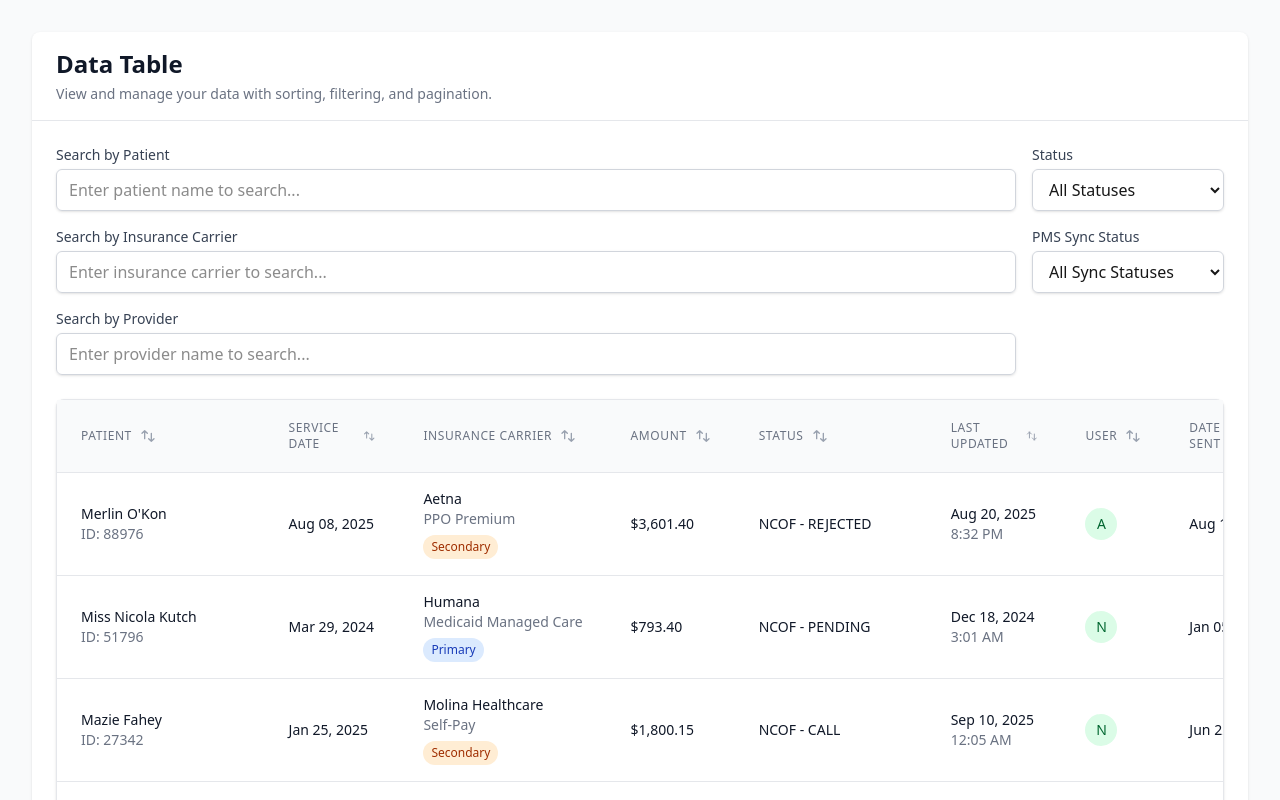
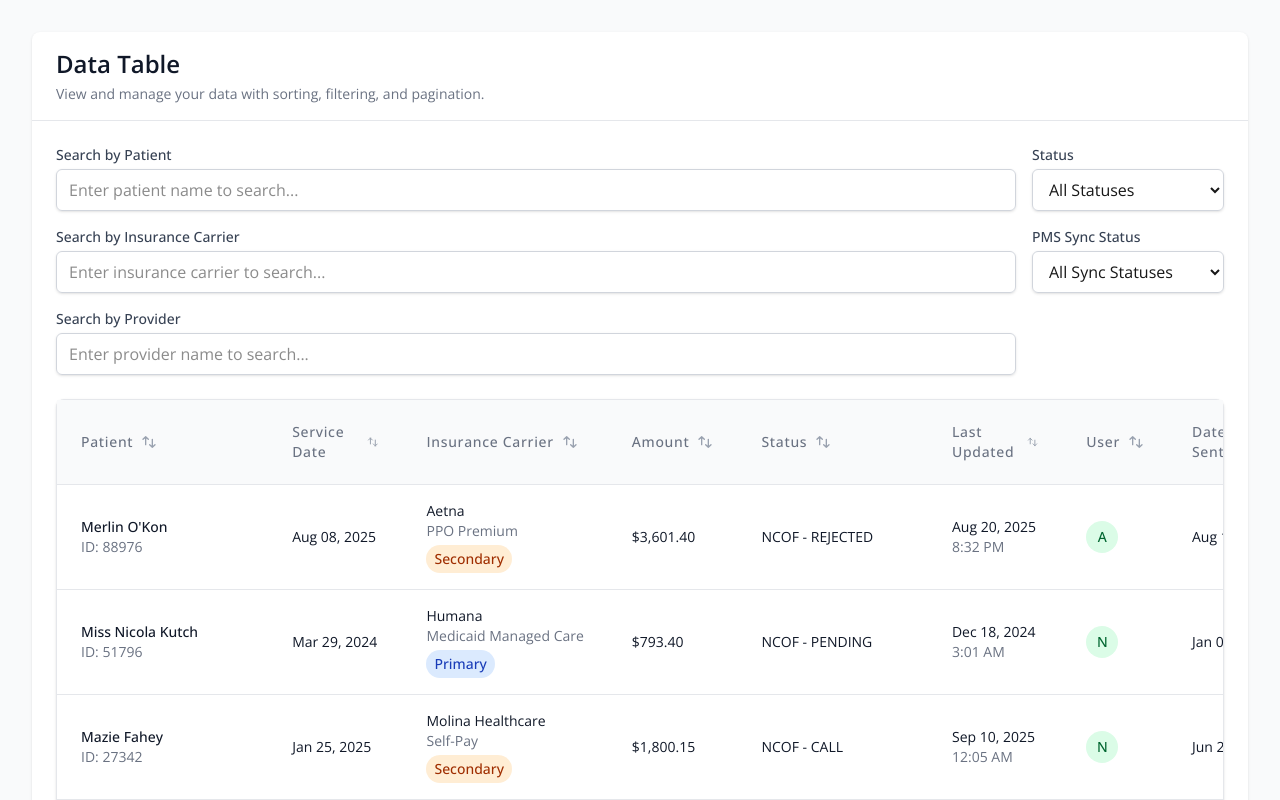
Before and after one commit to thantheinthwin/data-table, a Next.js app: page / in a window 1280 px wide. Shown: the top 800 px of the page. Built offline with nearby package versions, Linux system fonts and the light colour scheme.

Commit message:
Update font styles in globals.css and layout.tsx to use Open Sans instead of Inter. Adjust table component styles to increase font size from xs to sm for better readability across all table headers and related elements.

```diff
--- a/src/app/globals.css
+++ b/src/app/globals.css
@@ -8,8 +8,7 @@
 @theme inline {
   --color-background: var(--background);
   --color-foreground: var(--foreground);
-  --font-sans: var(--font-inter);
-  --font-mono: var(--font-jetbrains-mono);
+  --font-sans: var(--font-open-sans);
 }
 
 @media (prefers-color-scheme: dark) {
@@ -22,5 +21,5 @@
 body {
   background: var(--background);
   color: var(--foreground);
-  font-family: var(--font-inter), system-ui, -apple-system, sans-serif;
+  font-family: var(--font-open-sans), system-ui, -apple-system, sans-serif;
 }
--- a/src/app/layout.tsx
+++ b/src/app/layout.tsx
@@ -1,10 +1,10 @@
 import type { Metadata } from 'next';
-import { JetBrains_Mono } from 'next/font/google';
+import { Open_Sans } from 'next/font/google';
 import './globals.css';
 import QueryProvider from '@/components/providers/QueryProvider';
 
-const jetbrainsMono = JetBrains_Mono({
-  variable: '--font-jetbrains-mono',
+const openSans = Open_Sans({
+  variable: '--font-open-sans',
   subsets: ['latin'],
 });
 
@@ -20,7 +20,7 @@ export default function RootLayout({
 }>) {
   return (
     <html lang="en">
-      <body className={`${jetbrainsMono.variable} antialiased`}>
+      <body className={`${openSans.variable} antialiased`}>
         <QueryProvider>{children}</QueryProvider>
       </body>
     </html>
--- a/src/components/table/Table.tsx
+++ b/src/components/table/Table.tsx
@@ -102,7 +102,7 @@ export default function Table({
           <tr>
             <th
               scope="col"
-              className="px-6 py-3 text-left text-xs font-medium text-gray-500 uppercase tracking-wider cursor-pointer hover:bg-gray-100 transition-colors"
+              className="px-6 py-3 text-left text-sm font-medium text-gray-500 tracking-wider cursor-pointer hover:bg-gray-100 transition-colors"
               onClick={() => onSort('patient')}
             >
               <div className="flex items-center gap-2">
@@ -116,7 +116,7 @@ export default function Table({
             </th>
             <th
               scope="col"
-              className="px-6 py-3 text-left text-xs font-medium text-gray-500 uppercase tracking-wider cursor-pointer hover:bg-gray-100 transition-colors"
+              className="px-6 py-3 text-left text-sm font-medium text-gray-500 tracking-wider cursor-pointer hover:bg-gray-100 transition-colors"
               onClick={() => onSort('serviceDate')}
             >
               <div className="flex items-center gap-2">
@@ -130,7 +130,7 @@ export default function Table({
             </th>
             <th
               scope="col"
-              className="px-6 py-3 text-left text-xs font-medium text-gray-500 uppercase tracking-wider cursor-pointer hover:bg-gray-100 transition-colors"
+              className="px-6 py-3 text-left text-sm font-medium text-gray-500 tracking-wider cursor-pointer hover:bg-gray-100 transition-colors"
               onClick={() => onSort('insuranceCarrier')}
             >
               <div className="flex items-center gap-2">
@@ -144,7 +144,7 @@ export default function Table({
             </th>
             <th
               scope="col"
-              className="px-6 py-3 text-left text-xs font-medium text-gray-500 uppercase tracking-wider cursor-pointer hover:bg-gray-100 transition-colors"
+              className="px-6 py-3 text-left text-sm font-medium text-gray-500 tracking-wider cursor-pointer hover:bg-gray-100 transition-colors"
               onClick={() => onSort('amount')}
             >
               <div className="flex items-center gap-2">
@@ -158,7 +158,7 @@ export default function Table({
             </th>
             <th
               scope="col"
-              className="px-6 py-3 text-left text-xs font-medium text-gray-500 uppercase tracking-wider cursor-pointer hover:bg-gray-100 transition-colors"
+              className="px-6 py-3 text-left text-sm font-medium text-gray-500 tracking-wider cursor-pointer hover:bg-gray-100 transition-colors"
               onClick={() => onSort('status')}
             >
               <div className="flex items-center gap-2">
@@ -172,7 +172,7 @@ export default function Table({
             </th>
             <th
               scope="col"
-              className="px-6 py-3 text-left text-xs font-medium text-gray-500 uppercase tracking-wider cursor-pointer hover:bg-gray-100 transition-colors"
+              className="px-6 py-3 text-left text-sm font-medium text-gray-500 tracking-wider cursor-pointer hover:bg-gray-100 transition-colors"
               onClick={() => onSort('lastUpdated')}
             >
               <div className="flex items-center gap-2">
@@ -186,7 +186,7 @@ export default function Table({
             </th>
             <th
               scope="col"
-              className="px-6 py-3 text-left text-xs font-medium text-gray-500 uppercase tracking-wider cursor-pointer hover:bg-gray-100 transition-colors"
+              className="px-6 py-3 text-left text-sm font-medium text-gray-500 tracking-wider cursor-pointer hover:bg-gray-100 transition-colors"
               onClick={() => onSort('user')}
             >
               <div className="flex items-center gap-2">
@@ -200,7 +200,7 @@ export default function Table({
             </th>
             <th
               scope="col"
-              className="px-6 py-3 text-left text-xs font-medium text-gray-500 uppercase tracking-wider cursor-pointer hover:bg-gray-100 transition-colors"
+              className="px-6 py-3 text-left text-sm font-medium text-gray-500 tracking-wider cursor-pointer hover:bg-gray-100 transition-colors"
               onClick={() => onSort('dateSent')}
             >
               <div className="flex items-center gap-2">
@@ -214,7 +214,7 @@ export default function Table({
             </th>
             <th
               scope="col"
-              className="px-6 py-3 text-left text-xs font-medium text-gray-500 uppercase tracking-wider cursor-pointer hover:bg-gray-100 transition-colors"
+              className="px-6 py-3 text-left text-sm font-medium text-gray-500 tracking-wider cursor-pointer hover:bg-gray-100 transition-colors"
               onClick={() => onSort('dateSentOrig')}
             >
               <div className="flex items-center gap-2">
@@ -231,7 +231,7 @@ export default function Table({
             </th>
             <th
               scope="col"
-              className="px-6 py-3 text-left text-xs font-medium text-gray-500 uppercase tracking-wider cursor-pointer hover:bg-gray-100 transition-colors"
+              className="px-6 py-3 text-left text-sm font-medium text-gray-500 tracking-wider cursor-pointer hover:bg-gray-100 transition-colors"
               onClick={() => onSort('pmsSyncStatus')}
             >
               <div className="flex items-center gap-2">
@@ -245,7 +245,7 @@ export default function Table({
             </th>
             <th
               scope="col"
-              className="px-6 py-3 text-left text-xs font-medium text-gray-500 uppercase tracking-wider cursor-pointer hover:bg-gray-100 transition-colors"
+              className="px-6 py-3 text-left text-sm font-medium text-gray-500 tracking-wider cursor-pointer hover:bg-gray-100 transition-colors"
               onClick={() => onSort('provider')}
             >
               <div className="flex items-center gap-2">
@@ -283,7 +283,7 @@ export default function Table({
                 <div className="text-sm text-gray-500">{row.insurancePlan}</div>
                 <div className="mt-1">
                   <span
-                    className={`inline-flex px-2 py-1 text-xs font-medium rounded-full ${INSURANCE_TYPE_COLORS[row.insuranceType]}`}
+                    className={`inline-flex px-2 py-1 text-sm font-medium rounded-full ${INSURANCE_TYPE_COLORS[row.insuranceType]}`}
                   >
                     {row.insuranceType}
                   </span>
@@ -336,7 +336,7 @@ export default function Table({
                 <div className="flex flex-col">
                   <div className="flex items-center">
                     <span
-                      className={`inline-flex items-center px-2 py-1 text-xs font-medium rounded-full ${PMS_SYNC_STATUS_COLORS[row.pmsSyncStatus]}`}
+                      className={`inline-flex items-center px-2 py-1 text-sm font-medium rounded-full ${PMS_SYNC_STATUS_COLORS[row.pmsSyncStatus]}`}
                     >
                       {row.pmsSyncStatus === 'NOT_SYNCED' && (
                         <svg
@@ -395,7 +395,7 @@ export default function Table({
                         : row.pmsSyncStatus}
                     </span>
                   </div>
-                  <div className="text-xs text-gray-500 mt-1">
+                  <div className="text-sm text-gray-500 mt-1">
                     {row.pmsSyncMessage}
                   </div>
                 </div>
```
